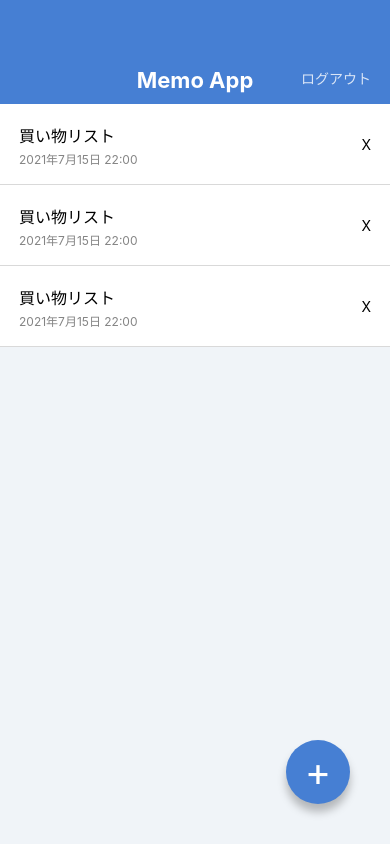
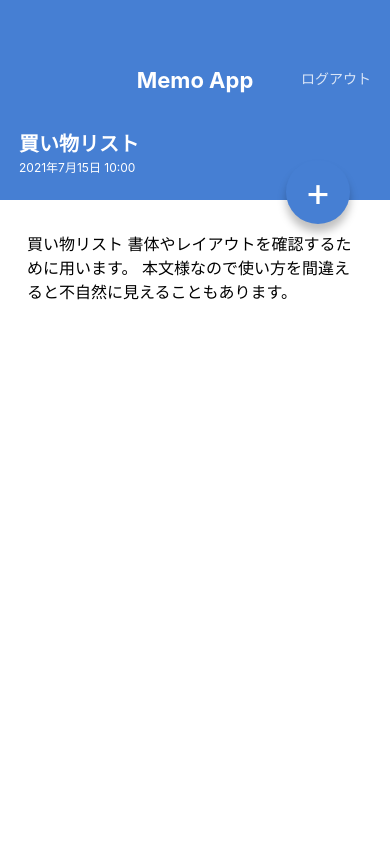
Before and after one commit to Issy-R/MemoApp202107, a React Native app: screen / in a window 390 px wide. Built offline with nearby package versions, Linux system fonts and the light colour scheme.

Commit message:
Create MemoDetailScreen

```diff
--- a/App.jsx
+++ b/App.jsx
@@ -1,22 +1,8 @@
 import React from 'react';
-import { StyleSheet, View } from 'react-native';
-import AppBar from './src/components/AppBar';
-import MemoList from './src/components/MemoList';
-import CircleBotton from './src/components/CircleBotton';
+import MemoDetailScreen from './src/screens/MemoDetailScreen';
 
 export default function App() {
   return (
-    <View style={styles.container}>
-      <AppBar />
-      <MemoList />
-      <CircleBotton>+</CircleBotton>
-    </View>
+    <MemoDetailScreen />
   );
 }
-
-const styles = StyleSheet.create({
-  container: {
-    flex: 1,
-    backgroundColor: '#f0f4f8',
-  },
-});
--- a/src/components/CircleBotton.jsx
+++ b/src/components/CircleBotton.jsx
@@ -1,11 +1,11 @@
 import React from 'react';
 import { StyleSheet, Text, View } from 'react-native';
-import { string } from 'prop-types';
+import { shape, string } from 'prop-types';
 
 export default function CircleBotton(props) {
-  const { children } = props;
+  const { children, style } = props;
   return (
-    <View style={styles.circleBotton}>
+    <View style={[styles.circleBotton, style]}>
       <Text style={styles.circleBottonLabel}>{children}</Text>
     </View>
   );
@@ -13,6 +13,11 @@
 
 CircleBotton.propTypes = {
   children: string.isRequired,
+  style: shape(),
+};
+
+CircleBotton.defaultProps = {
+  style: null,
 };
 
 const styles = StyleSheet.create({
--- /dev/null
+++ b/src/screens/MemoDetailScreen.jsx
@@ -0,0 +1,59 @@
+import React from 'react';
+import {
+  StyleSheet, View, Text, ScrollView,
+} from 'react-native';
+import AppBar from '../components/AppBar';
+import CircleBotton from '../components/CircleBotton';
+
+export default function MemoDetailScreen() {
+  return (
+    <View style={styles.container}>
+      <AppBar />
+      <View style={styles.memoHeader}>
+        <Text style={styles.memoTitle}>買い物リスト</Text>
+        <Text style={styles.memoDate}>2021年7月15日 10:00</Text>
+      </View>
+      <ScrollView style={styles.memoBody}>
+        <Text style={styles.memoText}>
+          買い物リスト
+          書体やレイアウトを確認するために用います。
+          本文様なので使い方を間違えると不自然に見えることもあります。
+        </Text>
+      </ScrollView>
+      <CircleBotton style={{ top: 160, bottom: 'auto' }}>+</CircleBotton>
+    </View>
+  );
+}
+
+const styles = StyleSheet.create({
+  container: {
+    flex: 1,
+    backgroundColor: '#fff',
+  },
+  memoHeader: {
+    backgroundColor: '#467fd3',
+    height: 96,
+    justifyContent: 'center',
+    paddingVertical: 24,
+    paddingHorizontal: 19,
+  },
+  memoTitle: {
+    color: '#fff',
+    fontWeight: 'bold',
+    fontSize: 20,
+    lineHeight: 32,
+  },
+  memoDate: {
+    color: '#fff',
+    fontSize: 12,
+    lineHeight: 16,
+  },
+  memoBody: {
+    paddingHorizontal: 27,
+    paddingVertical: 32,
+  },
+  memoText: {
+    fontSize: 16,
+    lineHeight: 24,
+  },
+});
```
Also changed, not shown: src/screens/MemoListScreen.jsx (added, +22 -0 lines).
